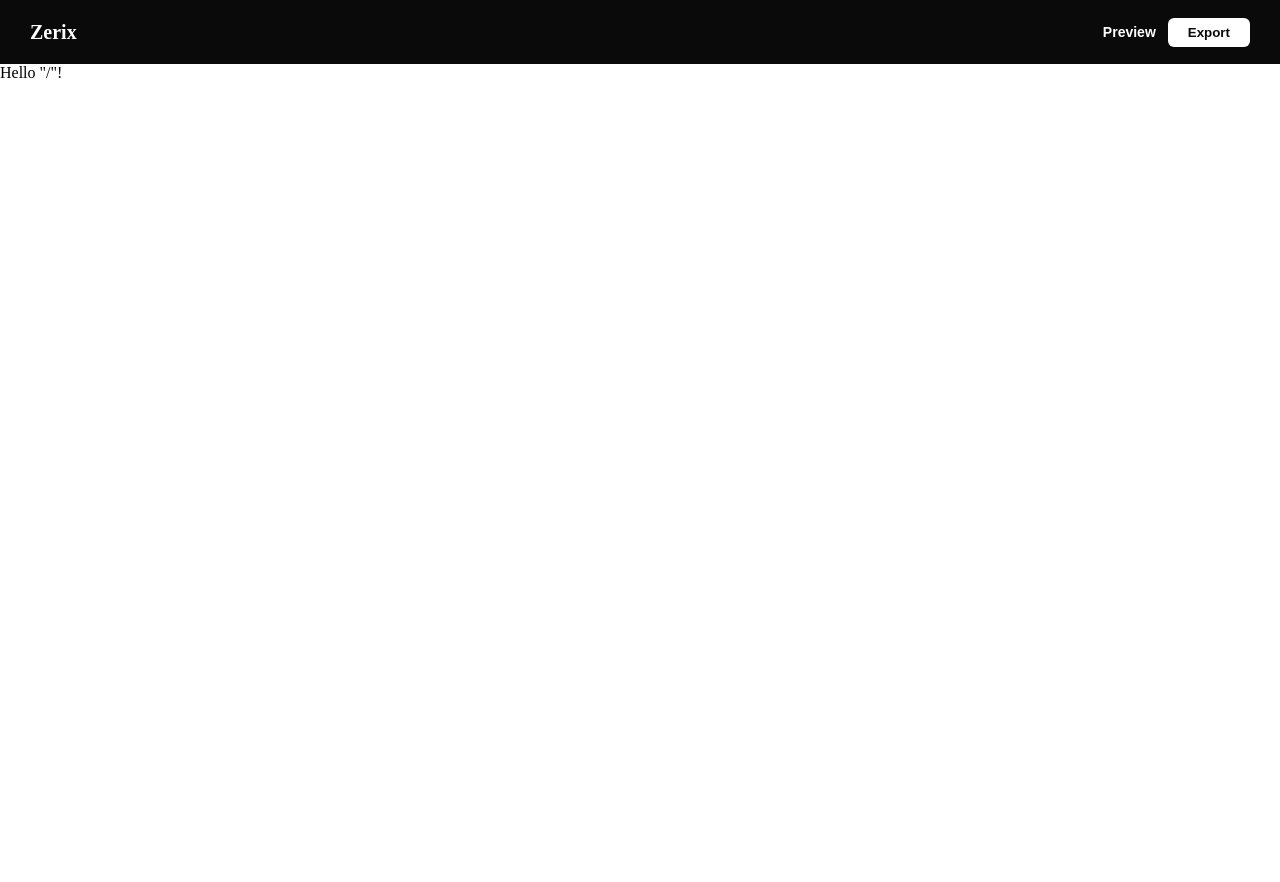
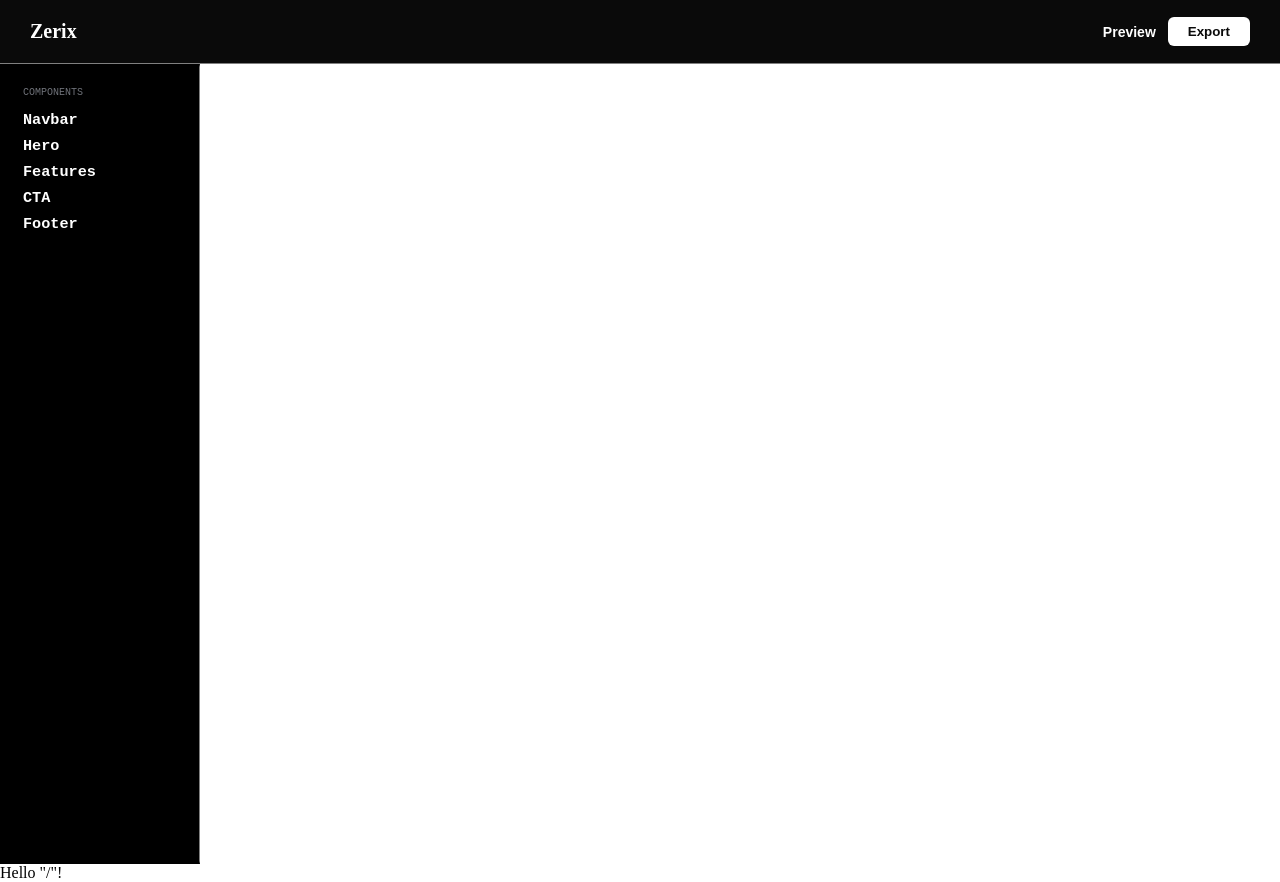
Before and after one commit to Sunjay77/zerix, a React (Vite) app: page / in a window 1280 px wide. Before the commit the page ends 800 px from the top, so only its background shows below. Built offline with nearby package versions, Linux system fonts and the light colour scheme.

Commit message:
SideBar: updates on side bar

```diff
--- /dev/null
+++ b/src/components/Leftsidebar/LeftSideBarStyle.ts
@@ -0,0 +1,26 @@
+/** @format */
+
+import styled from "styled-components";
+export const LeftSidebar = styled.div`
+  width: 25vh;
+  height: 100vh;
+  background: black;
+  border: solid black;
+  color: white;
+  display: flex;
+  flex: 1;
+  flex-direction: column;
+  gap: 0.5rem;
+  border-right: 1px solid gray;
+  padding-left: 20px;
+  font-family: monospace;
+`;
+export const SidebarHeading = styled.h2`
+  font-weight: 100;
+  font-size: x-small;
+  color: #6f7279;
+  margin-top: 20px;
+  margin-bottom: 5px;
+`;
+
+export const SidebarContent = styled.h3``;
--- /dev/null
+++ b/src/components/Leftsidebar/Leftsidebar.tsx
@@ -0,0 +1,15 @@
+import { LeftSidebar, SidebarHeading } from "./LeftSideBarStyle";
+const LeftSideBar: React.FC = () => {
+  return (
+    <LeftSidebar>
+      <SidebarHeading>COMPONENTS</SidebarHeading>
+      <h3>Navbar</h3>
+      <h3>Hero</h3>
+      <h3>Features</h3>
+      <h3>CTA</h3>
+      <h3>Footer</h3>
+    </LeftSidebar>
+  );
+}
+
+export default LeftSideBar
--- a/src/components/elements/navbar/NavbarStyle.ts
+++ b/src/components/elements/navbar/NavbarStyle.ts
@@ -7,6 +7,7 @@ export const NavbarContent = styled.nav`
   padding: 10px 30px;
   align-items: center;
   background: #0a0a0a;
+  border-bottom: 1px solid gray;
 `;
 
 export const LogoText = styled.h1`
@@ -20,6 +21,7 @@ export const PreviewButton = styled.button`
   font-size: 14px;
   color: #ffffff;
   font-weight: bold;
+  cursor:pointer;
 `;
 
 export const ExportButton = styled.button`
@@ -30,7 +32,6 @@ export const ExportButton = styled.button`
   border-radius: 6px;
   font-weight: bold;
   cursor: pointer;
-  transition: opacity 0.2s ease;
 
   &:hover {
     opacity: 0.85;
--- a/src/routes/__root.tsx
+++ b/src/routes/__root.tsx
@@ -1,11 +1,14 @@
+/** @format */
 
 import { createRootRoute, Outlet } from "@tanstack/react-router";
 import { TanStackRouterDevtools } from "@tanstack/react-router-devtools";
 import Navbar from "../components/elements/navbar/Navbar";
+import LeftSideBar from "../components/Leftsidebar/Leftsidebar";
 
 const RootLayout = () => (
   <>
-   <Navbar/>
+    <Navbar />
+    <LeftSideBar />
     <Outlet />
     <TanStackRouterDevtools />
   </>
```
